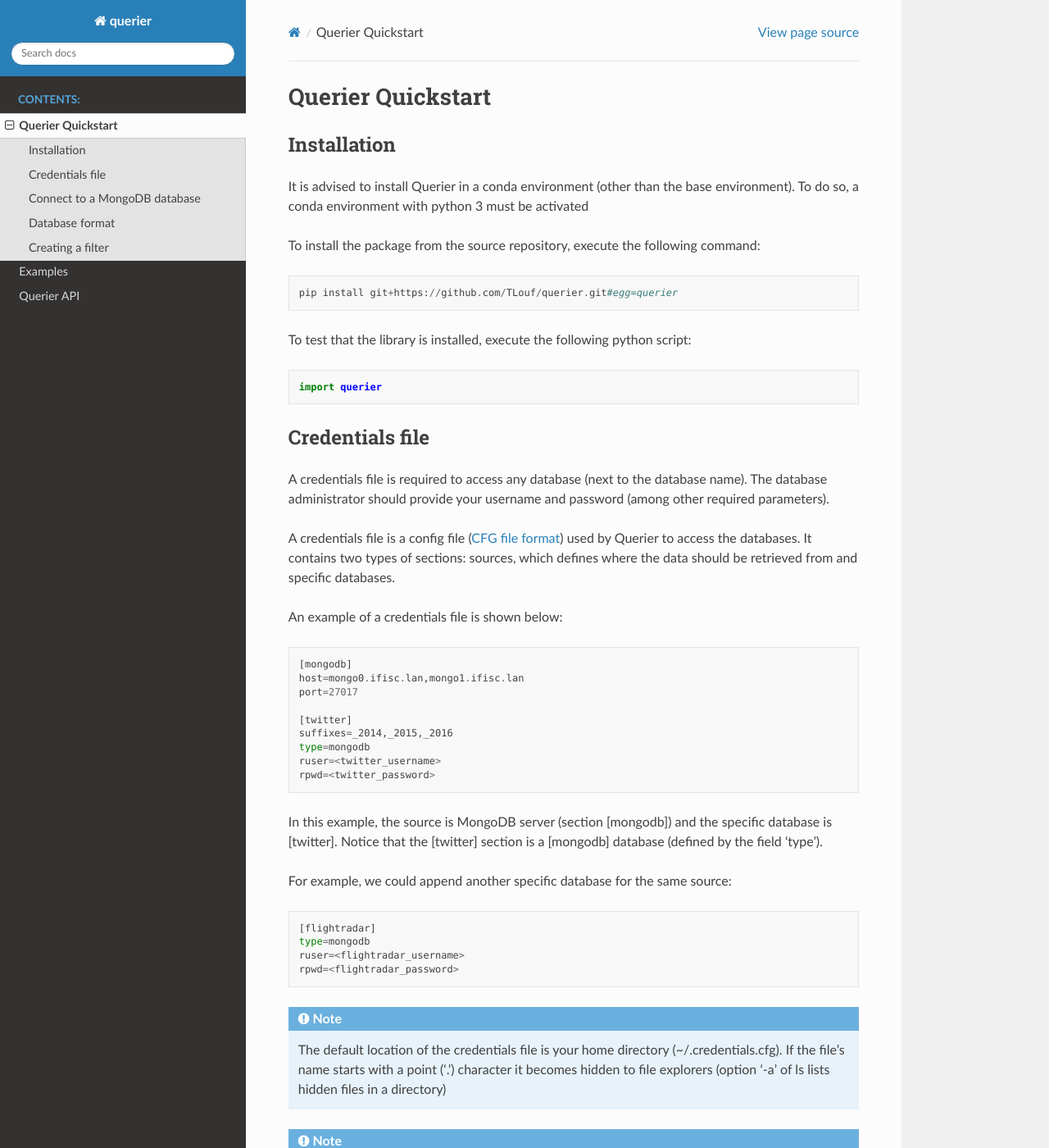
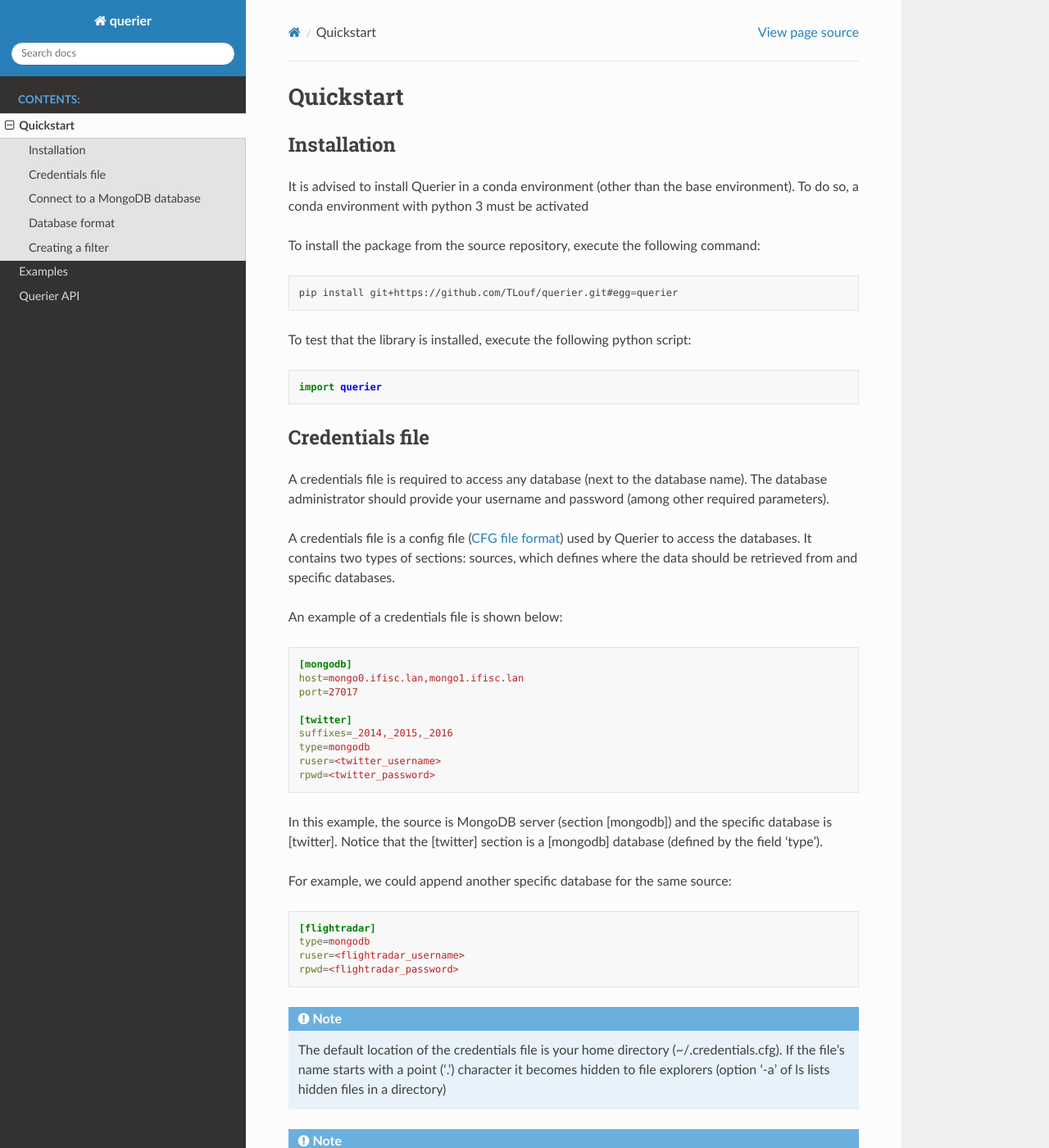
Before and after one commit to TLouf/querier, a Sphinx documentation site: the page built from doc/source/quickstart.rst, in a window 1280 px wide and 1400 px high. Shown: the whole window at 82% size. Built offline with Sphinx 7.4.7 and the Read the Docs theme 2.0.0, drawn with Linux system fonts in a browser that asks for light colours; some of the changed text lies outside the part shown.

Commit message:
Small doc improvements

```diff
--- a/doc/source/errors.rst
+++ b/doc/source/errors.rst
@@ -1,4 +1,4 @@
-Querier errors
+Custom errors
 ==============
 .. autoclass:: querier.CredentialsError
 .. autoclass:: querier.AuthentificationError
--- a/doc/source/index.rst
+++ b/doc/source/index.rst
@@ -3,7 +3,7 @@
    You can adapt this file completely to your liking, but it should at least
    contain the root `toctree` directive.
 
-Querier 0.0.5 documentation
+Querier documentation
 ==================================
 
 Querier is a simple library to extract data from MongoDB databases.
--- a/doc/source/quickstart.rst
+++ b/doc/source/quickstart.rst
@@ -1,4 +1,4 @@
-Querier Quickstart
+Quickstart
 ==================
 
 Installation
@@ -8,7 +8,9 @@
 To do so, a conda environment with python 3 must be activated
 
 To install the package from the source repository, execute the
-following command::
+following command:
+
+.. code:: bash
 
     pip install git+https://github.com/TLouf/querier.git#egg=querier
 
@@ -29,7 +31,9 @@
 access the databases. It contains two types of sections: sources, which defines where the data should be retrieved from and
 specific databases.
 
-An example of a credentials file is shown below::
+An example of a credentials file is shown below:
+
+.. code-block:: cfg
 
     [mongodb]
     host=mongo0.ifisc.lan,mongo1.ifisc.lan
@@ -44,7 +48,9 @@
 In this example, the source is MongoDB server (section [mongodb]) and the specific database is [twitter]. Notice that
 the [twitter] section is a [mongodb] database (defined by the field 'type').
 
-For example, we could append another specific database for the same source::
+For example, we could append another specific database for the same source:
+
+.. code-block:: cfg
 
     [flightradar]
     type=mongodb
```
Also changed, not shown: 1 other file.
